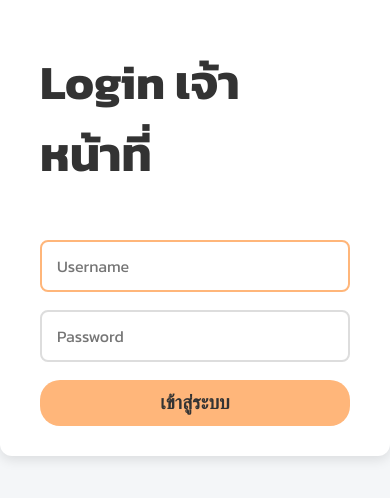
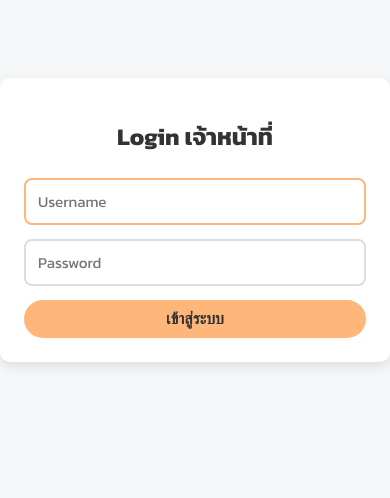
Before and after one commit to anuphapth/Iot-ThiJodRot-Web, a website: page public/login.html in a window 390 px wide. Shown: the part 202-700 px from the top of the page. Drawn offline with Linux system fonts and the light colour scheme; a web font is replaced by a local one.

Commit message:
update moblie

```diff
--- a/public/login.css
+++ b/public/login.css
@@ -1,4 +1,4 @@
-/* Center the login form vertically and horizontally */
+/* Fullscreen background + center form */
 body {
   display: flex;
   justify-content: center;
@@ -9,20 +9,28 @@ body {
   font-family: "Kanit", sans-serif;
 }
 
-/* Style the login form container */
+/* Login form container */
 #loginForm {
   background-color: white;
   padding: 30px 40px;
   border-radius: 12px;
   box-shadow: 0 4px 12px rgba(0, 0, 0, 0.1);
-    width: 400px;
+  width: 100%;
+  max-width: 400px;
   box-sizing: border-box;
   display: flex;
   flex-direction: column;
   gap: 18px;
 }
 
-/* Style for input fields */
+/* Heading style */
+#loginForm h1 {
+  font-size: 1.8rem;
+  text-align: center;
+  margin-bottom: 10px;
+}
+
+/* Inputs */
 #loginForm input {
   padding: 12px 15px;
   font-size: 1rem;
@@ -32,13 +40,12 @@ body {
   transition: border-color 0.2s ease-in-out;
 }
 
-/* Change border color on input focus */
 #loginForm input:focus {
   border-color: #FFB67A;
   outline: none;
 }
 
-/* Style for submit button */
+/* Submit Button */
 #loginForm button {
   background-color: #FFB67A;
   color: #333;
@@ -52,7 +59,29 @@ body {
   transition: background-color 0.3s ease;
 }
 
-/* Hover effect for button */
 #loginForm button:hover {
   background-color: #e29d5d;
 }
+
+/* Responsive adjustments for small screens */
+@media (max-width: 480px) {
+  #loginForm {
+    padding: 24px;
+    border-radius: 10px;
+    gap: 14px;
+  }
+
+  #loginForm h1 {
+    font-size: 1.5rem;
+  }
+
+  #loginForm input {
+    font-size: 0.95rem;
+    padding: 10px 12px;
+  }
+
+  #loginForm button {
+    font-size: 1rem;
+    padding: 10px;
+  }
+}
--- a/public/login.html
+++ b/public/login.html
@@ -1,16 +1,21 @@
 <!DOCTYPE html>
 <html lang="th">
-
 <head>
   <meta charset="UTF-8" />
   <title>Login - Thijodrot</title>
+  <meta name="viewport" content="width=device-width, initial-scale=1.0" />
+
+  <!-- Fonts -->
   <link rel="preconnect" href="https://fonts.googleapis.com" />
   <link rel="preconnect" href="https://fonts.gstatic.com" crossorigin />
   <link
-    href="https://fonts.googleapis.com/css2?family=Epunda+Slab:ital,wght@0,300..900;1,300..900&family=Kanit:ital,wght@0,100;0,200;0,300;0,400;0,500;0,600;0,700;0,800;0,900&display=swap"
-    rel="stylesheet" />
+    href="https://fonts.googleapis.com/css2?family=Epunda+Slab:wght@500;700&family=Kanit:wght@400;600;700&display=swap"
+    rel="stylesheet"
+  />
+
+  <!-- Styles -->
   <link rel="stylesheet" href="style.css" />
-  <link rel="stylesheet" href="login.css">
+  <link rel="stylesheet" href="login.css" />
 </head>
 
 <body>
@@ -23,5 +28,4 @@
 
   <script src="login.js"></script>
 </body>
-
 </html>
--- a/public/style.css
+++ b/public/style.css
@@ -15,6 +15,7 @@ body {
     box-shadow: 0 2px 6px rgba(0, 0, 0, 0.15);
     position: sticky;
     top: 0;
+    padding: 10px 16px;
     z-index: 1000;
     display: flex;
     justify-content: space-between;
```
Also changed, not shown: public/dashboard.css (+26 -0 lines), public/dashboard.html (+1 -0 lines), public/index.css (+10 -1 lines). Lines whose indentation alone changed are shown as unchanged.
